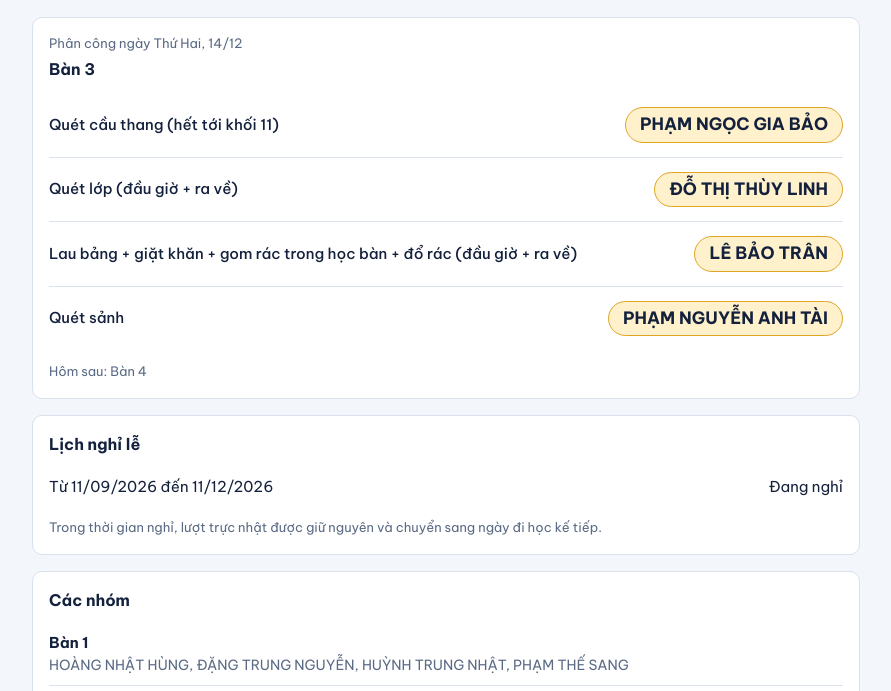
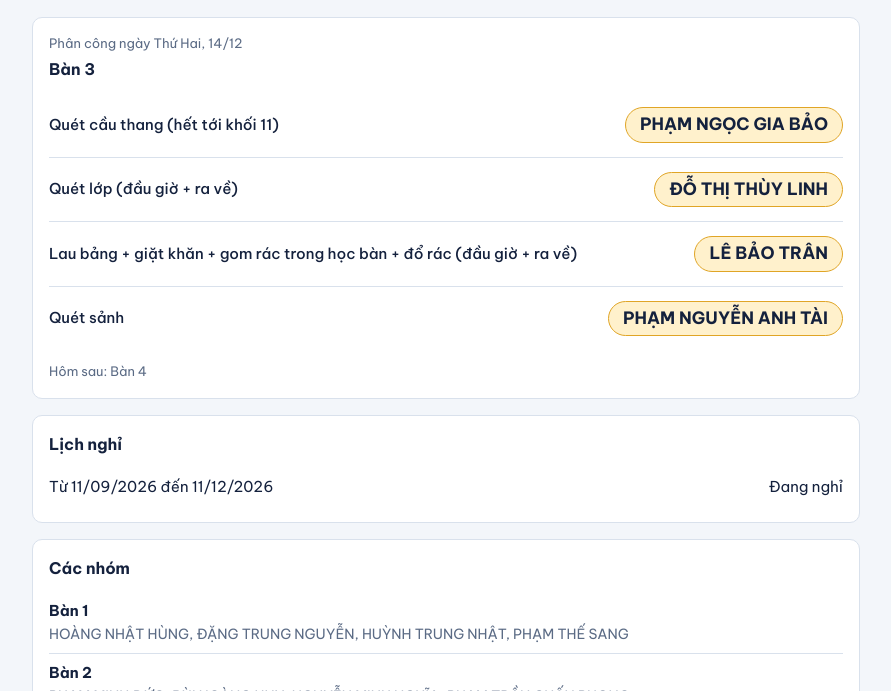
Before and after one commit to MinhNghia2011/phan-cong-cong-viec-lao-dong, a plain HTML site: page index.html in a window 1280 px wide. Shown: the part 96-787 px from the top of the page, without its empty margins (194-1085 px from the left). Drawn offline with Linux system fonts and the light colour scheme.

Commit message:
Modify holiday section heading and clean up content
Updated holiday section heading and removed unnecessary paragraph.

```diff
--- a/index.html
+++ b/index.html
@@ -180,13 +180,12 @@ function render(){
 
   const today0=ymd(vn()),upH=holRanges().filter(r=>r.to>=today0);
   if(upH.length){
-    const ph=el("section","panel");ph.append(el("h2","","Lịch nghỉ lễ"));
+    const ph=el("section","panel");ph.append(el("h2","","Lịch nghỉ"));
     const hu=el("ul");
     upH.forEach(r=>{const li=el("li");li.append(el("span","name",fmtRange(r)));
       if(r.from<=today0)li.append(el("span","who","Đang nghỉ"));
       hu.append(li)});
     ph.append(hu);
-    ph.append(el("p","next","Trong thời gian nghỉ, lượt trực nhật được giữ nguyên và chuyển sang ngày đi học kế tiếp."));
     $app.append(ph);
   }
 
```
